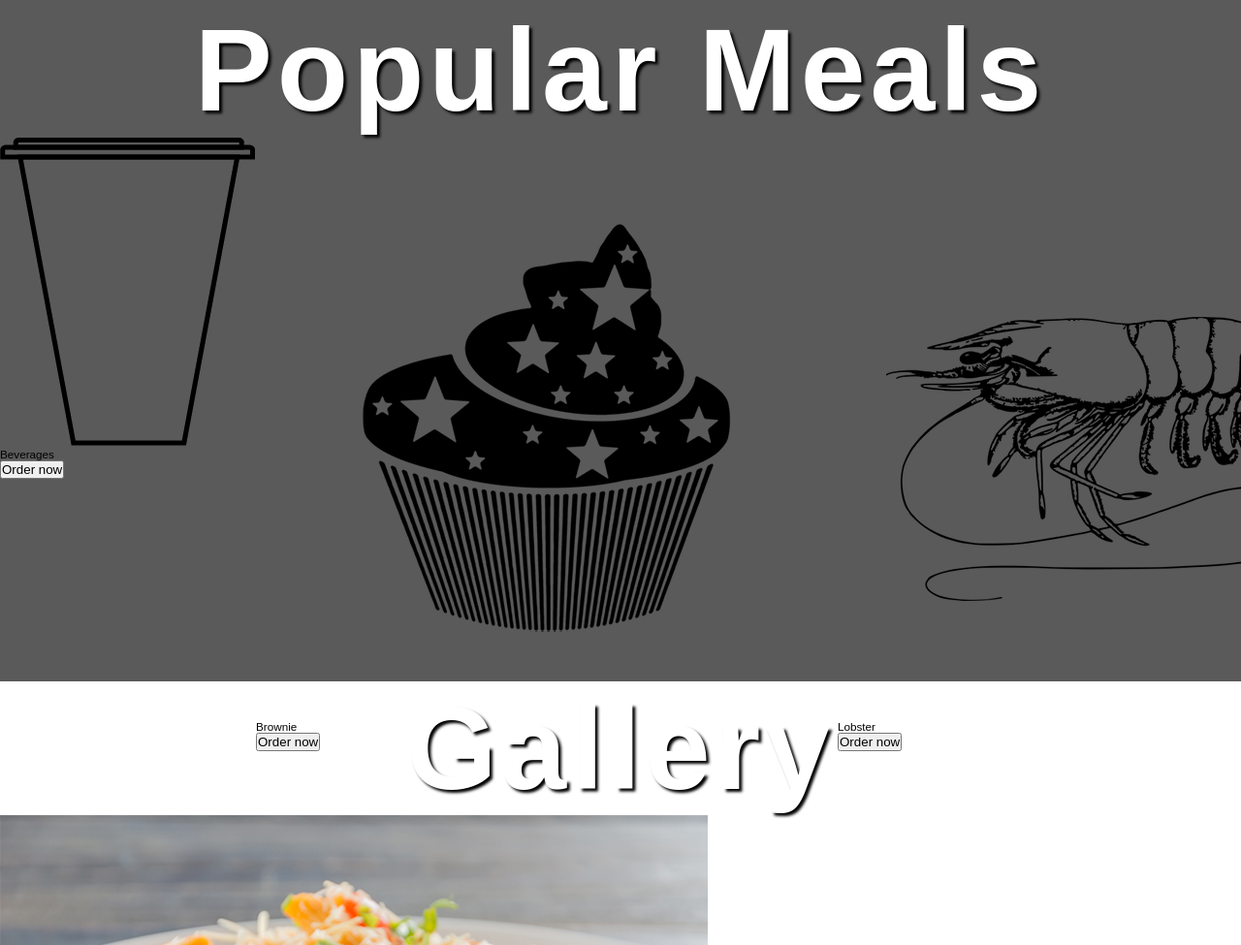
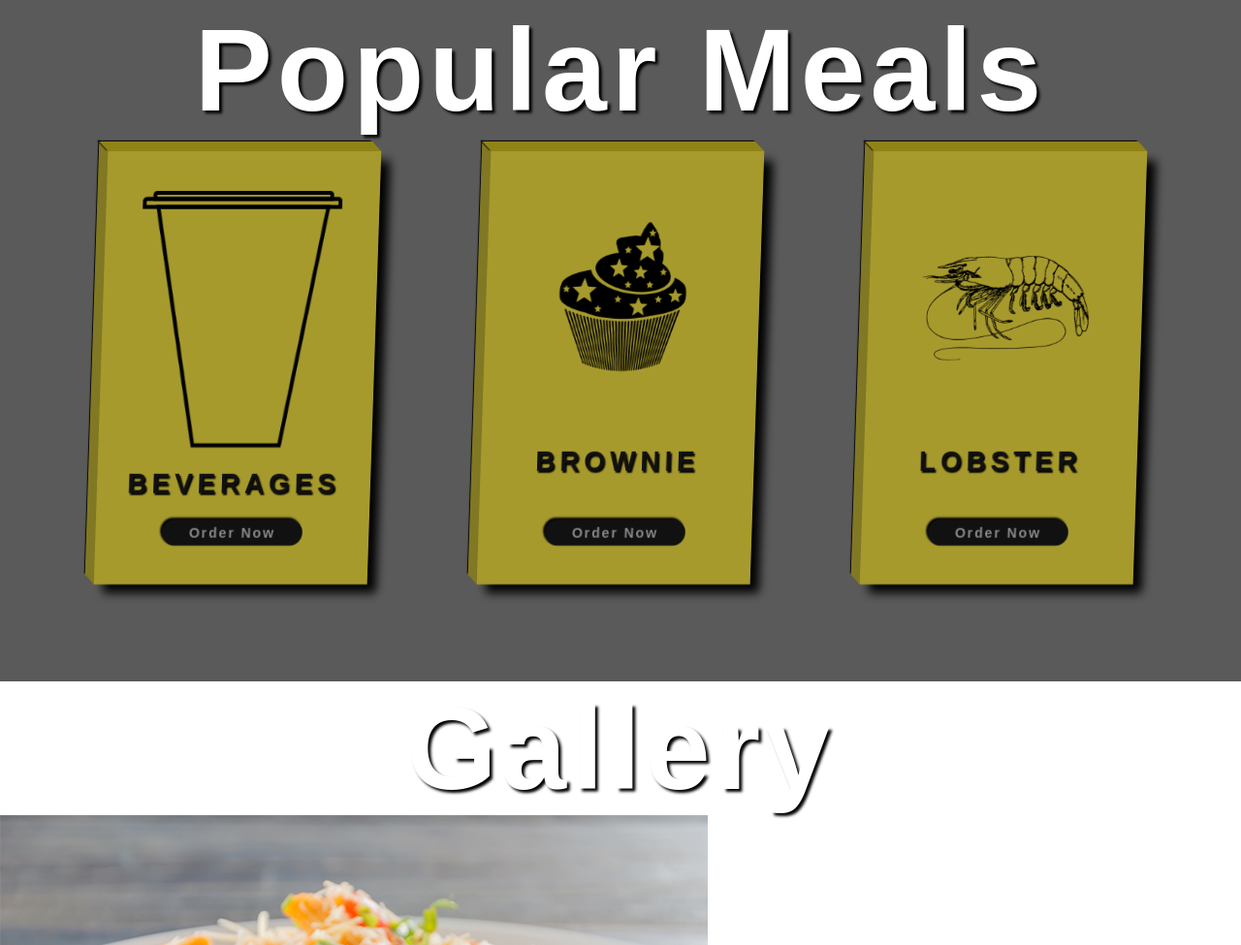
Before and after one commit to Pankilkansal/Project_1_Group_12, a plain HTML site: page index.html in a window 1280 px wide. Shown: the part 897-1872 px from the top of the page at 97% size. Drawn offline with Linux system fonts and the light colour scheme.

Commit message:
style individual cards in section 2

```diff
--- a/style.css
+++ b/style.css
@@ -166,3 +166,77 @@
   .card-wrapper {
     perspective: 1000rem;
   }
+  .card {
+    width: 30rem;
+    background-color: #a79a2d;
+    padding: 4rem;
+    display: flex;
+    flex-direction: column;
+    justify-content: space-between;
+    align-items: center;
+    box-shadow: 1rem 1rem 1rem #000;
+    position: relative;
+    transform: rotateY(20deg) skewX(-2deg);
+    transition: transform 0.5s, box-shadow 0.5s;
+  }
+
+  .card:hover {
+    transform: rotateY(20deg) skewX(-2deg) translateY(-3rem);
+    box-shadow: 2rem 2rem 2rem #000;
+  }
+
+  .card::before {
+    content: "";
+    height: 100%;
+    width: 1rem;
+    background-color: #817824;
+    position: absolute;
+    top: 0;
+    left: -1rem;
+    transform: skewY(45deg);
+    transform-origin: right;
+    box-shadow: -0.1rem -0.1rem 0.1rem #000;
+  }
+
+  .card::after {
+    content: "";
+    width: 100%;
+    height: 1rem;
+    background-color: #8f8317;
+    position: absolute;
+    top: -1rem;
+    left: 0;
+    transform: skewX(45deg);
+    transform-origin: bottom;
+    box-shadow: -0.1rem -0.1rem 0.1rem #000;
+  }
+
+  .card-img {
+    width: 100%;
+  }
+
+  .card-name {
+    font-size: 3rem;
+    font-weight: 900;
+    text-transform: uppercase;
+    letter-spacing: 0.5rem;
+    color: #111;
+    margin: 2rem 0;
+    text-shadow: 0.15rem 0.15rem 0.15rem #000;
+  }
+
+  .card-btn {
+    width: 70%;
+    background-color: #111;
+    color: #888;
+    border-radius: 5rem;
+    font-size: 1.5rem;
+    font-weight: 800;
+    letter-spacing: 0.2rem;
+    text-transform: capitalize;
+    border: none;
+    padding: 0.5rem 0;
+    cursor: pointer;
+    box-shadow: -0.2rem -0.2rem 0.2rem #000;
+  }
+  /* End of Section 2 */
```
